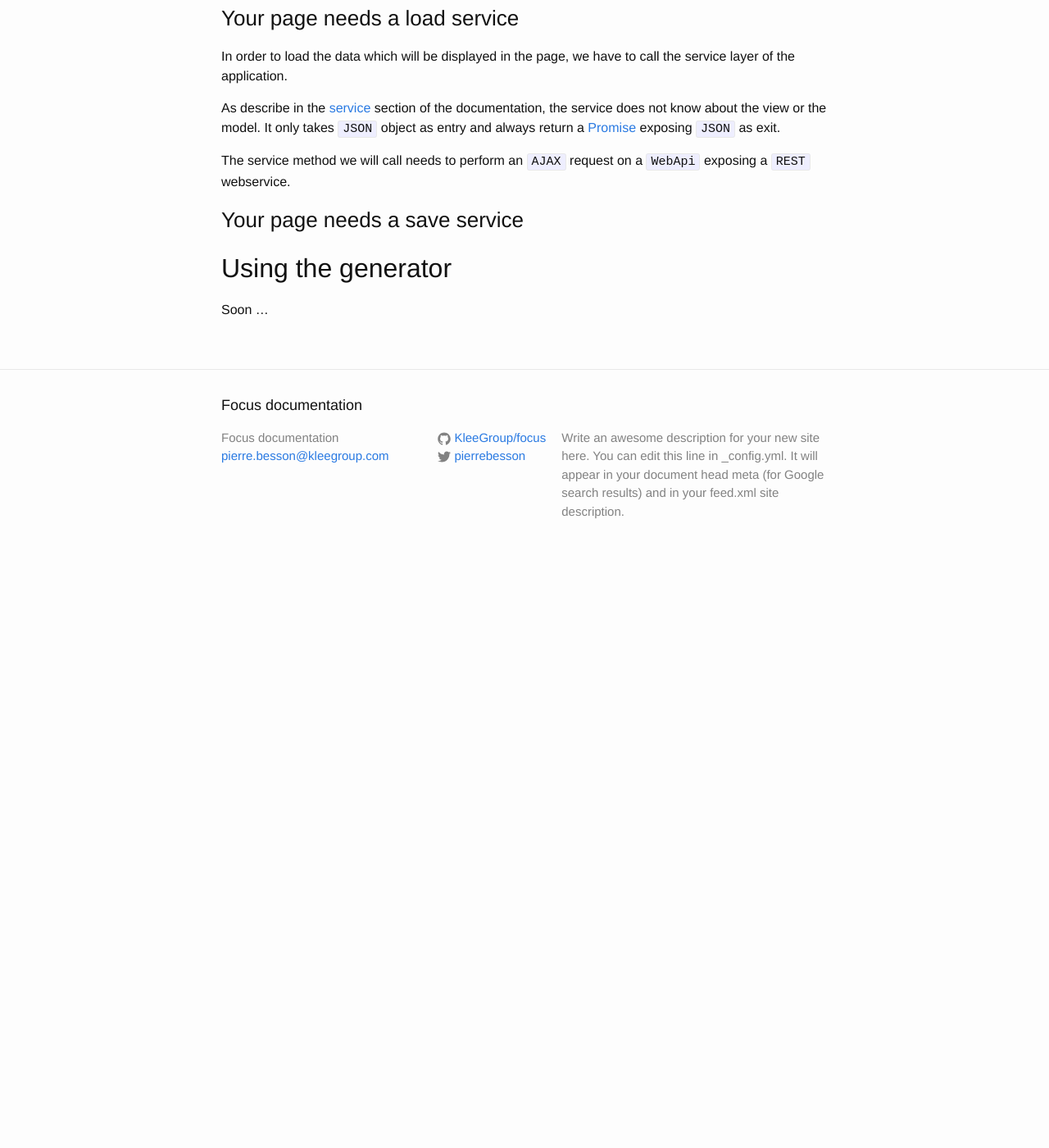
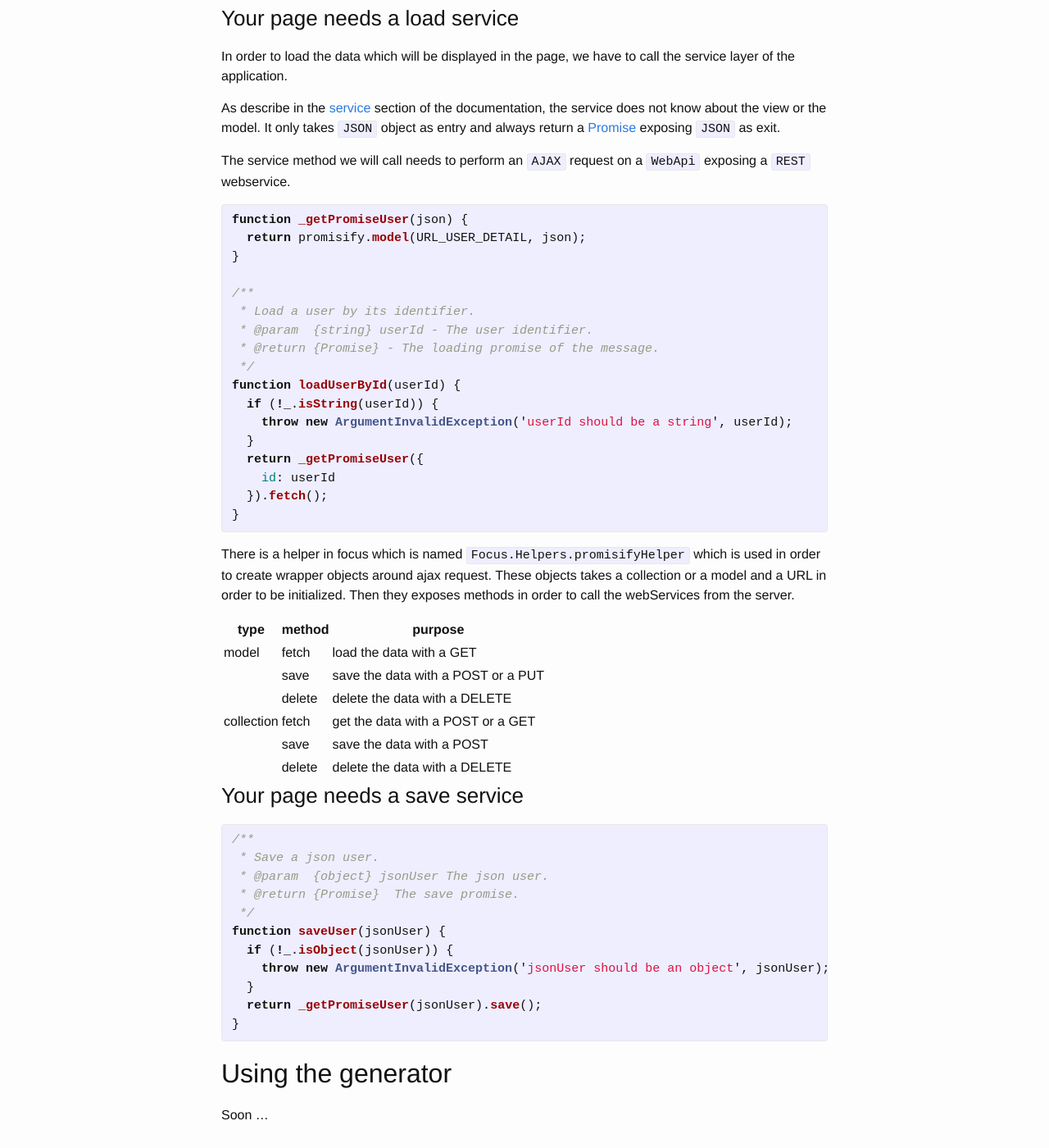
Before and after one commit to klee-contrib/focus-docs, a Jekyll site: the page built from _posts/2014-11-24-page-first.md, in a window 1280 px wide and 1400 px high, scrolled down 6310 px. Shown: the whole window at 82% size. Built offline with Jekyll 4.4.1, drawn with Linux system fonts in a browser that asks for light colours; before the commit the page ends 7005 px from its top, so only the background shows below that.

Commit message:
Add the first service alled.

```diff
--- a/_posts/2014-11-24-page-first.md
+++ b/_posts/2014-11-24-page-first.md
@@ -223,12 +223,53 @@ As describe in the [service]({{ site.url }}/{{site.baseurl}}/jekyll/2014/11/12/s
 
 The service method we will call needs to perform an `AJAX` request on a `WebApi` exposing a `REST` webservice.
 
+{% highlight javascript %}
+function _getPromiseUser(json) {
+  return promisify.model(URL_USER_DETAIL, json);
+}
+
+/**
+ * Load a user by its identifier.
+ * @param  {string} userId - The user identifier.
+ * @return {Promise} - The loading promise of the message.
+ */
+function loadUserById(userId) {
+  if (!_.isString(userId)) {
+    throw new ArgumentInvalidException('userId should be a string', userId);
+  }
+  return _getPromiseUser({
+    id: userId
+  }).fetch();
+}
+{% endhighlight %}
+
+There is a helper in focus which is named `Focus.Helpers.promisifyHelper` which is used in order to create wrapper objects around ajax request. These objects takes a collection or a model and a URL in order to be initialized. Then they exposes methods in order to call the webServices from the server.
+
+| type       | method | purpose                            |
+|------------|--------|------------------------------------|
+| model      | fetch  | load the data with a GET           |
+|            | save   | save the data with a POST or a PUT |
+|            | delete | delete the data with a DELETE      |
+| collection | fetch  | get the data with a POST or a GET  |
+|            | save   | save the data with a POST          |
+|            | delete | delete the data with a DELETE      |
 
 
 ### Your page needs a save service
 
-
-
+{% highlight javascript %}
+/**
+ * Save a json user.
+ * @param  {object} jsonUser The json user.
+ * @return {Promise}  The save promise.
+ */
+function saveUser(jsonUser) {
+  if (!_.isObject(jsonUser)) {
+    throw new ArgumentInvalidException('jsonUser should be an object', jsonUser);
+  }
+  return _getPromiseUser(jsonUser).save();
+}
+{% endhighlight %}
 
 
 ## Using the generator
```
